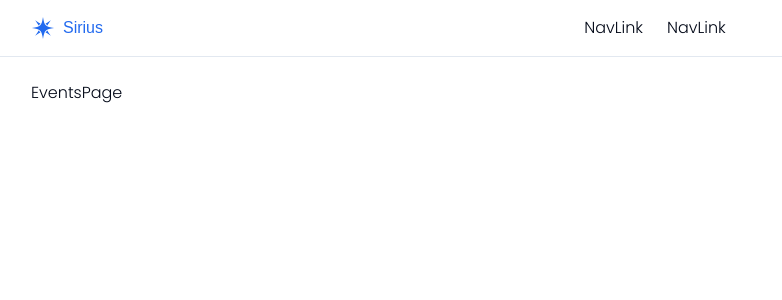
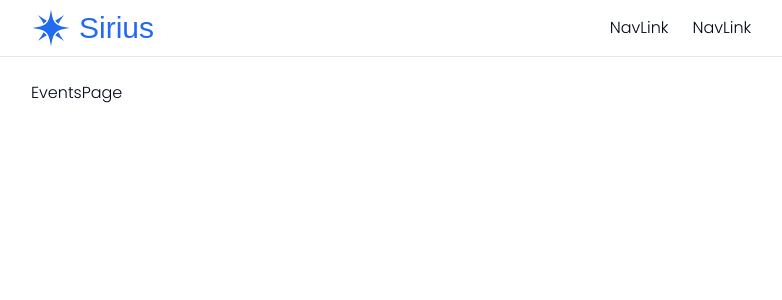
Before and after one commit to Nimira43/Sirius, a Next.js app: page /events in a window 1280 px wide. Shown: the top 300 px of the page, without its empty margins (1-783 px from the left). Built offline with nearby package versions, Linux system fonts and the light colour scheme; a web font is replaced by a local one.

Commit message:
Increase size of logo

```diff
--- a/src/app/(private)/layout.tsx
+++ b/src/app/(private)/layout.tsx
@@ -10,8 +10,8 @@ export default function PrivateLayout({ children }: { children: ReactNode} ) {
       <header className='flex py-2 border-b bg-card'>
         <nav className='font-medium flex items-center gap-6 container'>
           <div className='flex items-center gap-2 font-medium mr-auto'>
-            <GiPolarStar className='size-6 text-main'/>
-            <span className='logo text-main'>Sirius</span>
+            <GiPolarStar className='size-10 text-main'/>
+            <span className='logo text-main text-3xl'>Sirius</span>
           </div>
           <NavLink
             href='/events'
```
